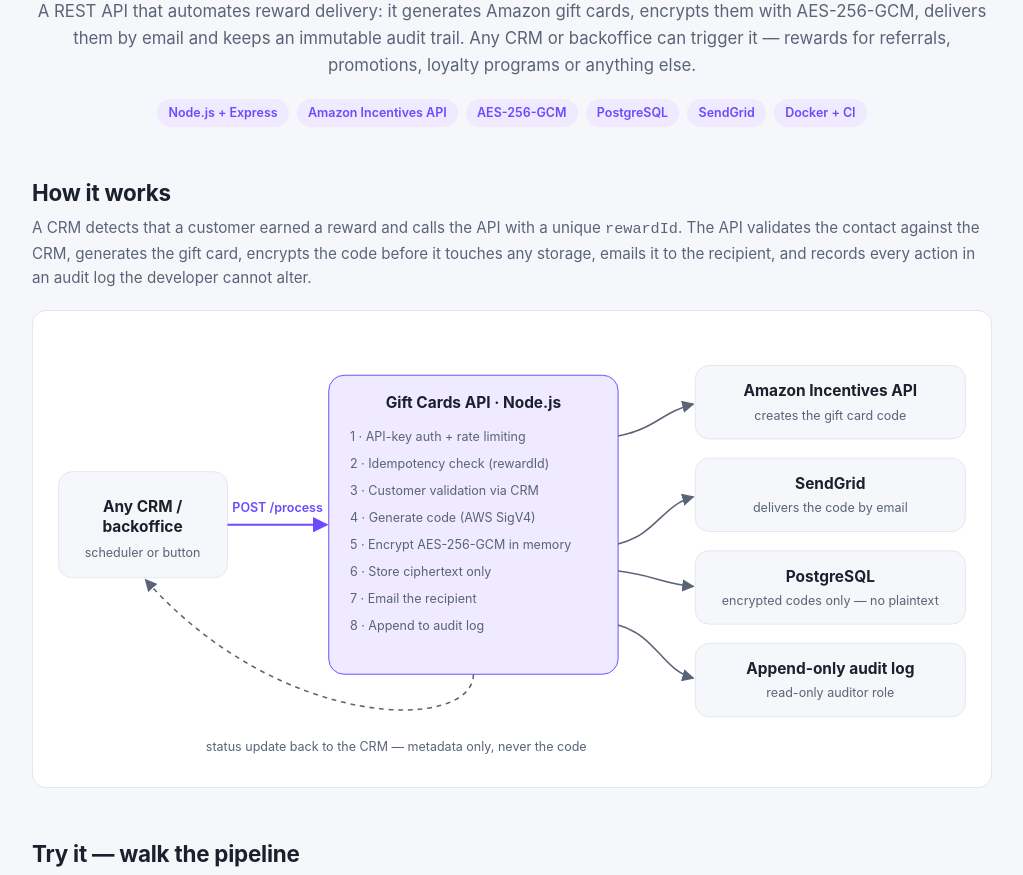
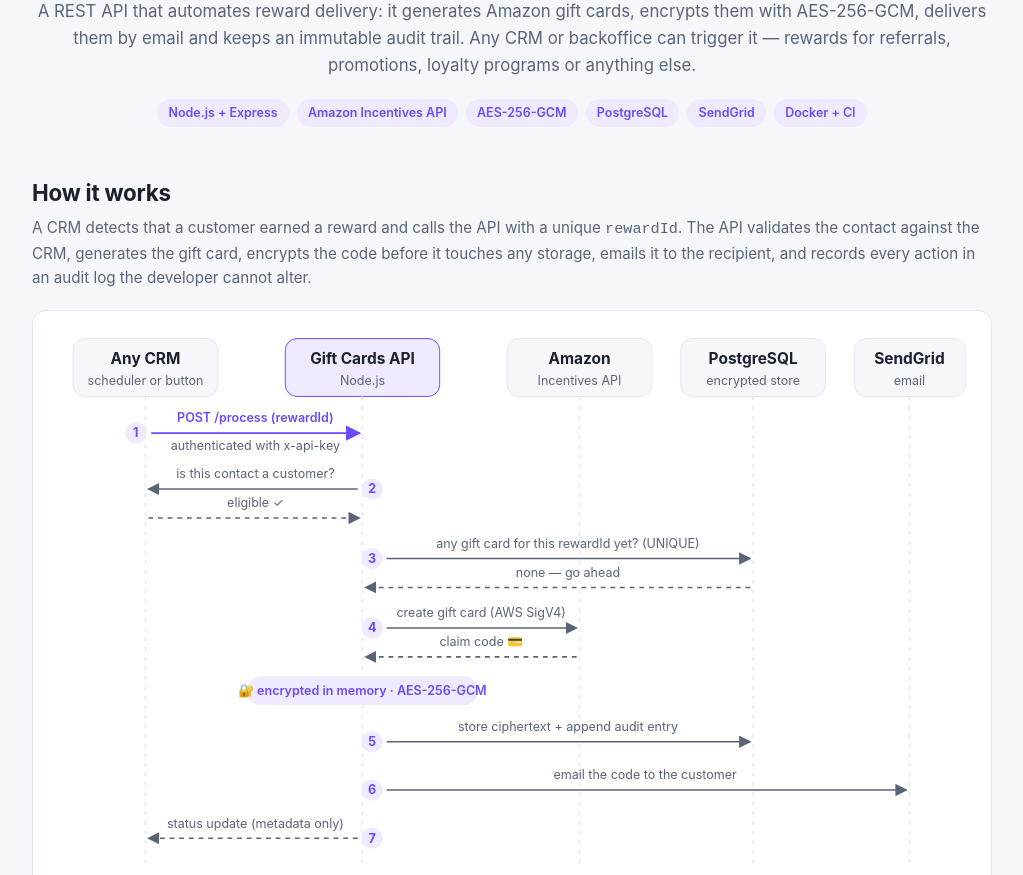
Before and after one commit to claudiavas/gift-cards-api-demo, a website: page public/index.html in a window 1280 px wide. Shown: the part 75-950 px from the top of the page, without its empty margins (128-1151 px from the left). Drawn offline with Linux system fonts and the light colour scheme; no server answers.

Commit message:
feat: diagrama de secuencia — actores arriba y flujo numerado con idas y vueltas

```diff
--- a/public/index.html
+++ b/public/index.html
@@ -193,7 +193,7 @@
       every action in an audit log the developer cannot alter.
     </p>
     <div class="diagram-box">
-      <svg viewBox="0 0 960 460" role="img" aria-label="Architecture diagram of the Gift Cards API">
+      <svg viewBox="0 0 960 640" role="img" aria-label="Sequence diagram of the Gift Cards API">
         <defs>
           <marker id="arr" viewBox="0 0 10 10" refX="9" refY="5" markerWidth="8" markerHeight="8" orient="auto-start-reverse">
             <path d="M 0 0 L 10 5 L 0 10 z" fill="currentColor" style="color: var(--muted)"/>
@@ -203,53 +203,90 @@
           </marker>
         </defs>
 
-        <!-- CRM -->
-        <rect class="node" x="10" y="150" width="175" height="110" rx="14"/>
-        <text class="label" x="97" y="192" text-anchor="middle">Any CRM /</text>
-        <text class="label" x="97" y="213" text-anchor="middle">backoffice</text>
-        <text class="small" x="97" y="238" text-anchor="middle">scheduler or button</text>
+        <!-- Participants -->
+        <rect class="node" x="25" y="12" width="150" height="60" rx="12"/>
+        <text class="label" x="100" y="38" text-anchor="middle">Any CRM</text>
+        <text class="small" x="100" y="60" text-anchor="middle">scheduler or button</text>
 
-        <!-- API -->
-        <rect class="node node-api" x="290" y="50" width="300" height="310" rx="16"/>
-        <text class="label" x="440" y="84" text-anchor="middle">Gift Cards API · Node.js</text>
-        <text class="small" x="312" y="118">1 · API-key auth + rate limiting</text>
-        <text class="small" x="312" y="146">2 · Idempotency check (rewardId)</text>
-        <text class="small" x="312" y="174">3 · Customer validation via CRM</text>
-        <text class="small" x="312" y="202">4 · Generate code (AWS SigV4)</text>
-        <text class="small" x="312" y="230">5 · Encrypt AES-256-GCM in memory</text>
-        <text class="small" x="312" y="258">6 · Store ciphertext only</text>
-        <text class="small" x="312" y="286">7 · Email the recipient</text>
-        <text class="small" x="312" y="314">8 · Append to audit log</text>
+        <rect class="node node-api" x="245" y="12" width="160" height="60" rx="12"/>
+        <text class="label" x="325" y="38" text-anchor="middle">Gift Cards API</text>
+        <text class="small" x="325" y="60" text-anchor="middle">Node.js</text>
 
-        <!-- Amazon -->
-        <rect class="node" x="670" y="40" width="280" height="76" rx="14"/>
-        <text class="label" x="810" y="72" text-anchor="middle">Amazon Incentives API</text>
-        <text class="small" x="810" y="96" text-anchor="middle">creates the gift card code</text>
+        <rect class="node" x="475" y="12" width="150" height="60" rx="12"/>
+        <text class="label" x="550" y="38" text-anchor="middle">Amazon</text>
+        <text class="small" x="550" y="60" text-anchor="middle">Incentives API</text>
 
-        <!-- SendGrid -->
-        <rect class="node" x="670" y="136" width="280" height="76" rx="14"/>
-        <text class="label" x="810" y="168" text-anchor="middle">SendGrid</text>
-        <text class="small" x="810" y="192" text-anchor="middle">delivers the code by email</text>
+        <rect class="node" x="655" y="12" width="150" height="60" rx="12"/>
+        <text class="label" x="730" y="38" text-anchor="middle">PostgreSQL</text>
+        <text class="small" x="730" y="60" text-anchor="middle">encrypted store</text>
 
-        <!-- PostgreSQL -->
-        <rect class="node" x="670" y="232" width="280" height="76" rx="14"/>
-        <text class="label" x="810" y="264" text-anchor="middle">PostgreSQL</text>
-        <text class="small" x="810" y="288" text-anchor="middle">encrypted codes only — no plaintext</text>
+        <rect class="node" x="835" y="12" width="115" height="60" rx="12"/>
+        <text class="label" x="892" y="38" text-anchor="middle">SendGrid</text>
+        <text class="small" x="892" y="60" text-anchor="middle">email</text>
 
-        <!-- Audit -->
-        <rect class="node" x="670" y="328" width="280" height="76" rx="14"/>
-        <text class="label" x="810" y="360" text-anchor="middle">Append-only audit log</text>
-        <text class="small" x="810" y="384" text-anchor="middle">read-only auditor role</text>
+        <!-- Lifelines -->
+        <line x1="100" y1="72" x2="100" y2="560" stroke="var(--border)" stroke-width="1.5" stroke-dasharray="4 6"/>
+        <line x1="325" y1="72" x2="325" y2="560" stroke="var(--border)" stroke-width="1.5" stroke-dasharray="4 6"/>
+        <line x1="550" y1="72" x2="550" y2="560" stroke="var(--border)" stroke-width="1.5" stroke-dasharray="4 6"/>
+        <line x1="730" y1="72" x2="730" y2="560" stroke="var(--border)" stroke-width="1.5" stroke-dasharray="4 6"/>
+        <line x1="892" y1="72" x2="892" y2="560" stroke="var(--border)" stroke-width="1.5" stroke-dasharray="4 6"/>
 
-        <!-- edges -->
-        <path class="arrow-accent" d="M 185 205 H 288" stroke-width="2"/>
-        <text class="edge-label" x="237" y="192" text-anchor="middle">POST /process</text>
-        <path class="arrow" d="M 590 113 C 630 105, 635 88, 668 80" stroke-width="1.6"/>
-        <path class="arrow" d="M 590 225 C 630 215, 635 185, 668 176" stroke-width="1.6"/>
-        <path class="arrow" d="M 590 253 C 630 258, 635 266, 668 269" stroke-width="1.6"/>
-        <path class="arrow" d="M 590 309 C 630 320, 635 355, 668 364" stroke-width="1.6"/>
-        <path class="arrow" d="M 440 360 C 440 420, 240 420, 100 262" stroke-width="1.6" stroke-dasharray="5 5"/>
-        <text class="small" x="360" y="440" text-anchor="middle">status update back to the CRM — metadata only, never the code</text>
+        <!-- 1 · CRM → API -->
+        <circle cx="90" cy="110" r="11" fill="var(--accent-soft)"/>
+        <text class="small" x="90" y="114.5" text-anchor="middle" style="fill: var(--accent); font-weight: 700;">1</text>
+        <path class="arrow-accent" d="M 106 110 H 322" stroke-width="2"/>
+        <text class="edge-label" x="214" y="99" text-anchor="middle">POST /process (rewardId)</text>
+        <text class="small" x="214" y="128" text-anchor="middle">authenticated with x-api-key</text>
+
+        <!-- 2 · API ⇄ CRM: customer validation -->
+        <circle cx="335" cy="168" r="11" fill="var(--accent-soft)"/>
+        <text class="small" x="335" y="172.5" text-anchor="middle" style="fill: var(--accent); font-weight: 700;">2</text>
+        <path class="arrow" d="M 320 168 H 103" stroke-width="1.6"/>
+        <text class="small" x="214" y="157" text-anchor="middle">is this contact a customer?</text>
+        <path class="arrow" d="M 103 198 H 322" stroke-width="1.6" stroke-dasharray="5 5"/>
+        <text class="small" x="214" y="187" text-anchor="middle">eligible ✓</text>
+
+        <!-- 3 · API ⇄ PostgreSQL: idempotency -->
+        <circle cx="335" cy="240" r="11" fill="var(--accent-soft)"/>
+        <text class="small" x="335" y="244.5" text-anchor="middle" style="fill: var(--accent); font-weight: 700;">3</text>
+        <path class="arrow" d="M 350 240 H 727" stroke-width="1.6"/>
+        <text class="small" x="538" y="229" text-anchor="middle">any gift card for this rewardId yet? (UNIQUE)</text>
+        <path class="arrow" d="M 727 270 H 328" stroke-width="1.6" stroke-dasharray="5 5"/>
+        <text class="small" x="538" y="259" text-anchor="middle">none — go ahead</text>
+
+        <!-- 4 · API ⇄ Amazon: generate code -->
+        <circle cx="335" cy="312" r="11" fill="var(--accent-soft)"/>
+        <text class="small" x="335" y="316.5" text-anchor="middle" style="fill: var(--accent); font-weight: 700;">4</text>
+        <path class="arrow" d="M 350 312 H 547" stroke-width="1.6"/>
+        <text class="small" x="448" y="301" text-anchor="middle">create gift card (AWS SigV4)</text>
+        <path class="arrow" d="M 547 342 H 328" stroke-width="1.6" stroke-dasharray="5 5"/>
+        <text class="small" x="448" y="331" text-anchor="middle">claim code 💳</text>
+
+        <!-- encryption note on API lifeline -->
+        <rect x="205" y="362" width="240" height="30" rx="15" fill="var(--accent-soft)"/>
+        <text class="small" x="325" y="381" text-anchor="middle" style="fill: var(--accent); font-weight: 600;">🔐 encrypted in memory · AES-256-GCM</text>
+
+        <!-- 5 · API → PostgreSQL: store -->
+        <circle cx="335" cy="430" r="11" fill="var(--accent-soft)"/>
+        <text class="small" x="335" y="434.5" text-anchor="middle" style="fill: var(--accent); font-weight: 700;">5</text>
+        <path class="arrow" d="M 350 430 H 727" stroke-width="1.6"/>
+        <text class="small" x="538" y="419" text-anchor="middle">store ciphertext + append audit entry</text>
+
+        <!-- 6 · API → SendGrid: email -->
+        <circle cx="335" cy="480" r="11" fill="var(--accent-soft)"/>
+        <text class="small" x="335" y="484.5" text-anchor="middle" style="fill: var(--accent); font-weight: 700;">6</text>
+        <path class="arrow" d="M 350 480 H 889" stroke-width="1.6"/>
+        <text class="small" x="618" y="469" text-anchor="middle">email the code to the customer</text>
+
+        <!-- 7 · API → CRM: status update -->
+        <circle cx="335" cy="530" r="11" fill="var(--accent-soft)"/>
+        <text class="small" x="335" y="534.5" text-anchor="middle" style="fill: var(--accent); font-weight: 700;">7</text>
+        <path class="arrow" d="M 320 530 H 103" stroke-width="1.6" stroke-dasharray="5 5"/>
+        <text class="small" x="214" y="519" text-anchor="middle">status update (metadata only)</text>
+
+        <!-- Outcome -->
+        <rect x="180" y="586" width="600" height="42" rx="21" fill="var(--ok-soft)"/>
+        <text class="small" x="480" y="612" text-anchor="middle" style="fill: var(--ok); font-weight: 700;">🎁 The customer receives the gift card by email — and no one else ever saw the code</text>
       </svg>
     </div>
   </section>
```
